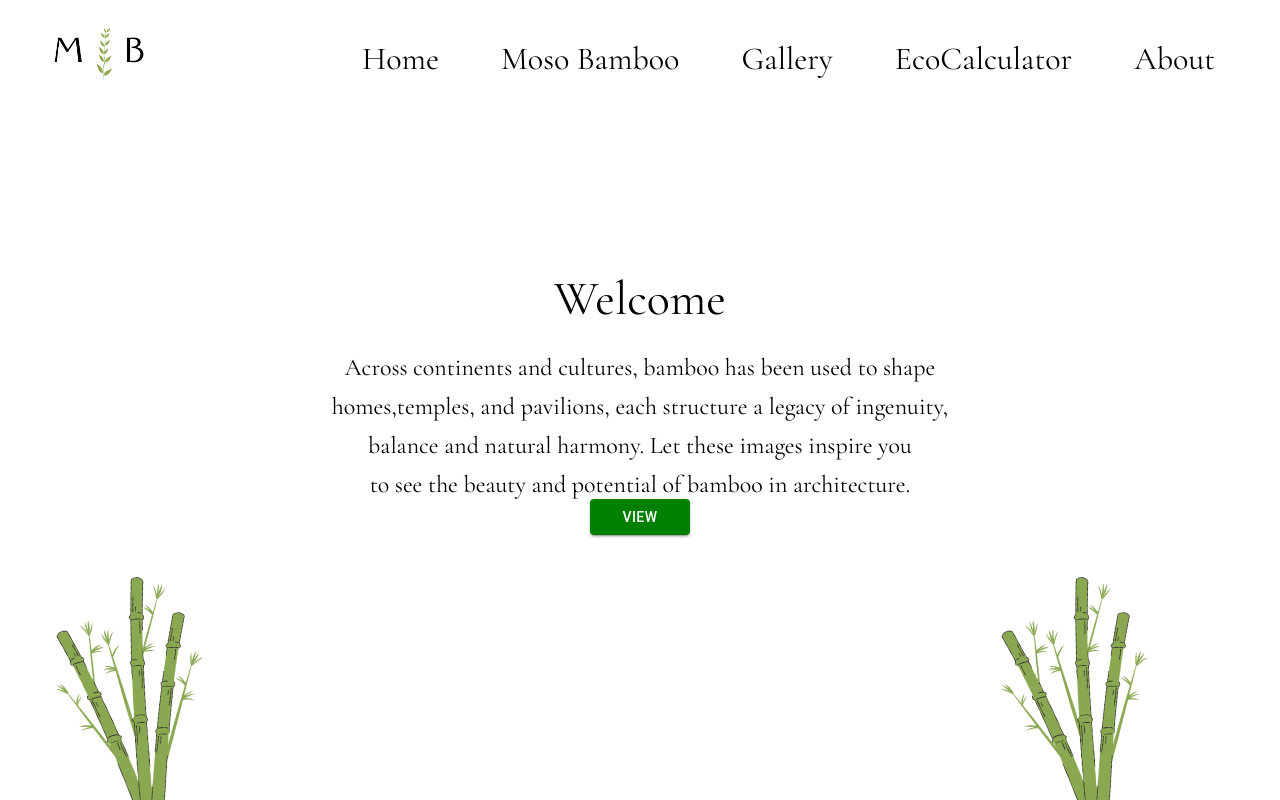
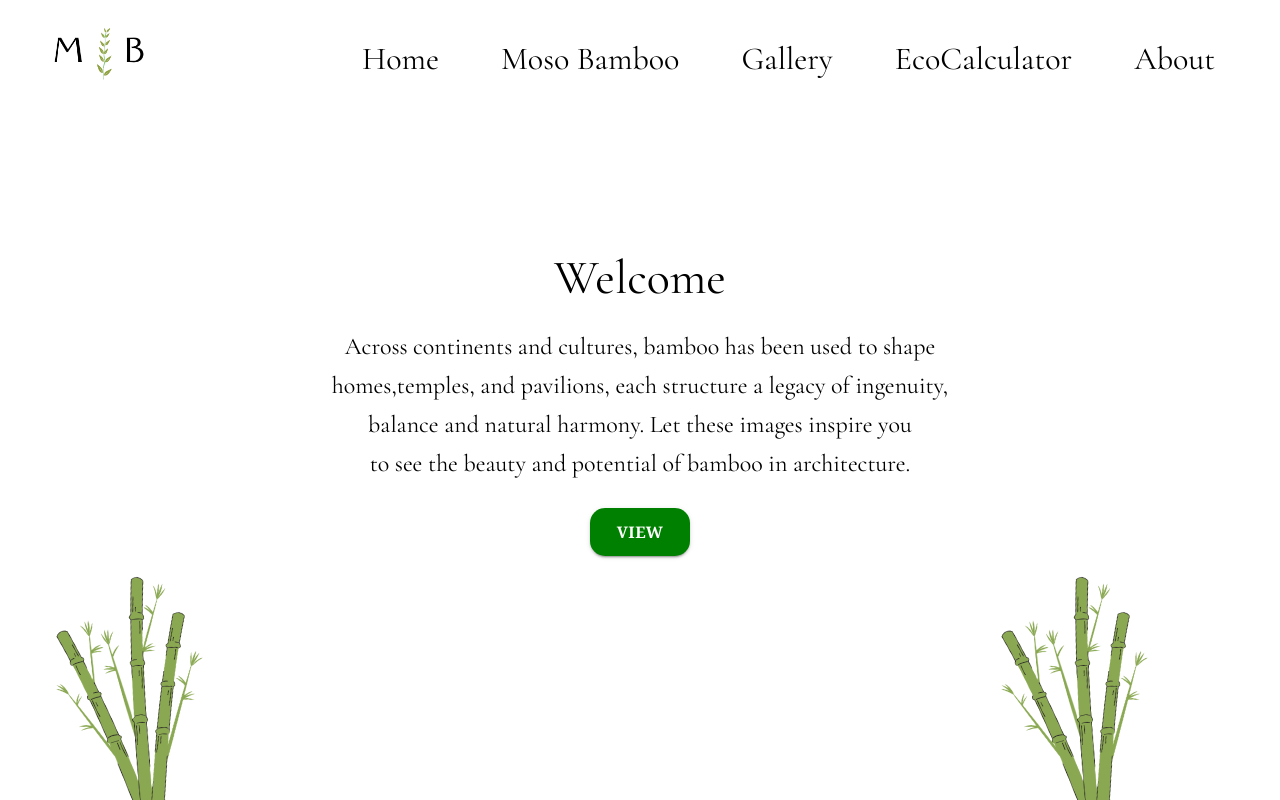
Before and after one commit to Timak333/bamboowebsite, a React (Create React App) app in the folder frontend/: page /Gallery in a window 1280 px wide. Built offline with nearby package versions, Linux system fonts and the light colour scheme.

Commit message:
button styling

```diff
--- a/frontend/src/Pages/Gallery.css
+++ b/frontend/src/Pages/Gallery.css
@@ -52,7 +52,7 @@
     gap: 50px;
 }
 
-.viewButton {
+.buttonContainer .viewButton {
     background-color: green !important;
     color: white !important;
     font-size: 16px;
@@ -63,6 +63,7 @@
     font-weight: bold;
     width: 100px;
     white-space: nowrap;
+    margin-top: 30px;
 }
 
 .backgroundContent h1 {
--- a/frontend/src/Pages/ViewGallery.js
+++ b/frontend/src/Pages/ViewGallery.js
@@ -1,6 +1,6 @@
 import React from 'react';
 import Slider from 'react-slick';
-import Flipcard from '../components/Flipcard.js';
+import Flipcard from '../components/Flipcard/Flipcard';
 import GalleryData from '../assets/Data/GalleryData';
 import 'slick-carousel/slick/slick.css';
 import 'slick-carousel/slick/slick-theme.css';
```
